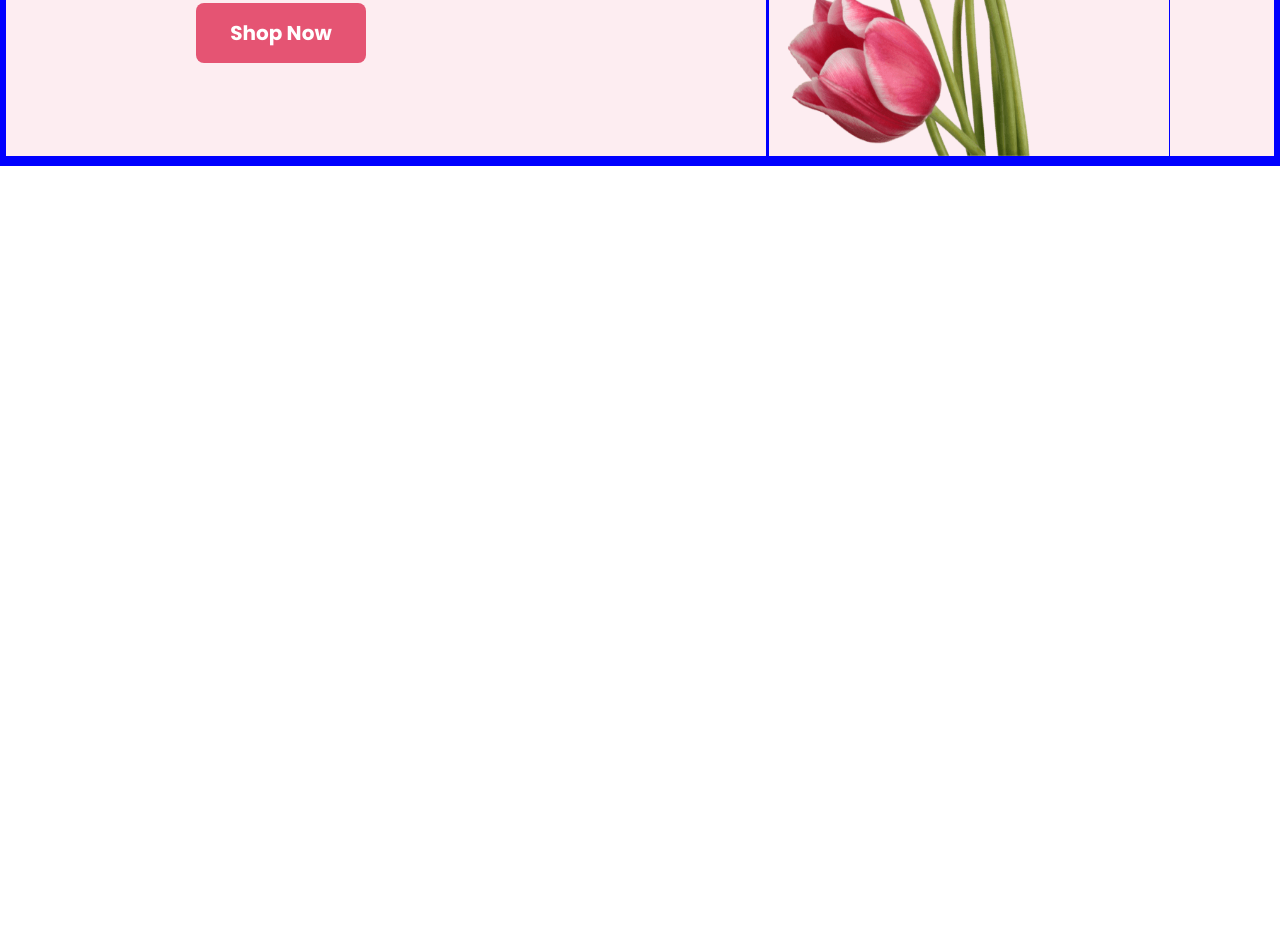
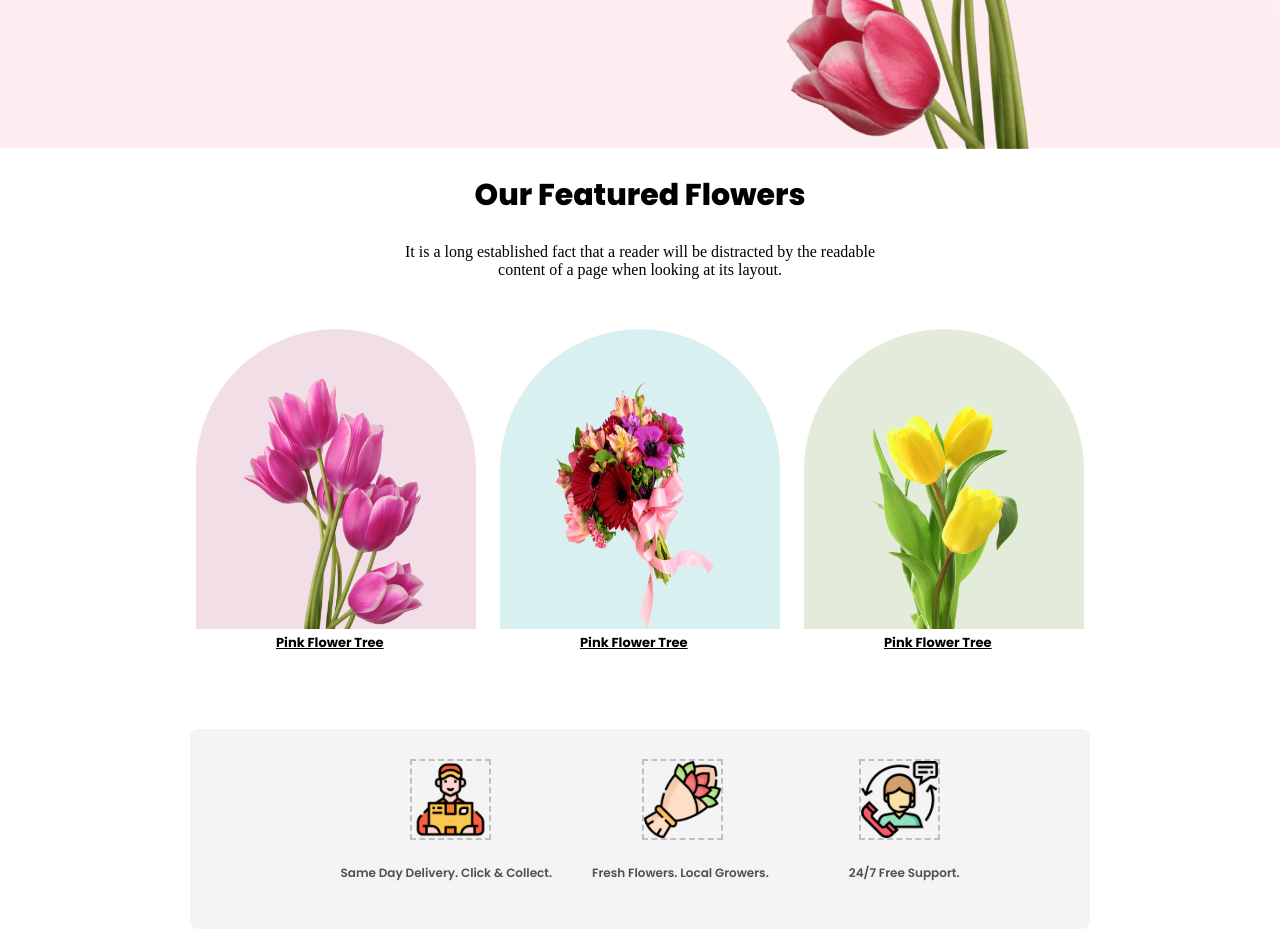
Before and after one commit to nazmulislamgit/flower-shop, a plain HTML site: page index.html in a window 1280 px wide. Shown: the part 491-1423 px from the top of the page. Before the commit the page ends 800 px from the top, so only its background shows below. Drawn offline with Linux system fonts and the light colour scheme.

Commit message:
added the hot deal section

```diff
--- a/css/style.css
+++ b/css/style.css
@@ -18,13 +18,12 @@
     font-style: normal;
   }
 *{
-    border: 1px solid blue;
+    /* border: 1px solid blue; */
 }
 body{
     margin: 0;
     padding: 0;
 }
-
 /* Styles Start Here */
 .header-section{
     background: rgba(229, 84, 115, 0.1);
@@ -35,35 +34,35 @@ body{
 }
 .left-side{
     width: 60%;
-
 }
 .left-side h2{
     font-family: "Poppins", sans-serif;
-    font-size: 50px;
+    font-size: 40px;
     font-weight: 800;
     color: rgb(39, 39, 39);
-    margin-left:190px;
+    margin-left:170px;
     margin-top: 140px;
 }
 .left-side p{
     font-family: "Poppins", sans-serif;
-    font-size: 14px;
+    font-size: 12px;
     font-weight: 400;
     color: rgba(39, 39, 39, 0.6);
-    margin-left:190px;
+    line-height: 1.1rem;
+    margin-left:170px;
 }
 .left-side button{
-    width: 170px;
-    height: 60px;
+    width: 100px;
+    height: 40px;
     border-radius: 8px;
     background: rgb(229, 84, 115);
-    padding: 15px 30px 15px 30px;
+    padding: 10px 15px 10px 15px;
     font-family: "Poppins", sans-serif;
-    font-size: 20px;
+    font-size: 13px;
     font-weight: 700;
     color: #fff;
     border: none;
-    margin-left:190px;
+    margin-left:170px;
 }
 .right-side{
     width: 40%;
@@ -75,3 +74,142 @@ body{
     margin-top: 40px;
     margin-bottom: -5px;
 }
+/* Our Featured Flowers */
+/* .our-featured-section{
+} */
+.our-featured-container{
+    margin: 0 auto;
+    text-align: center;
+}
+.our-featured-container h2{
+    font-family: "Poppins", sans-serif;
+    font-size: 30px;
+    font-weight: 800;
+}
+.rectangle-container{
+    margin: 0 auto;
+    align-items: center;
+    justify-content: center;
+    display: flex;
+    margin: 50px;
+}
+
+.Rectangle-one{
+    width: 280px;
+    height: 300px;
+    border-radius: 200px 200px 0px 0px;
+    background: rgba(167, 33, 98, 0.15);
+    margin-right: 24px;
+}
+.Rectangle-one img{
+    width: 180px;
+    height: 250px;
+    margin-top: 50px;
+    margin-left: 48px;
+}
+.rectangle-onetext{
+    font-family: "Poppins", sans-serif;
+    font-size: 13px;
+    font-weight: 700;
+    text-decoration-line: underline;
+    margin-top: 100px;
+    margin-left: 80px;
+
+}
+.Rectangle-two{
+    width: 280px;
+    height: 300px;
+    border-radius: 200px 200px 0px 0px;
+    background: rgba(5, 151, 160, 0.15);
+    margin-right: 24px;
+}
+.Rectangle-two img{
+    width: 180px;
+    height: 250px;
+    margin-top: 50px;
+    margin-left: 48px;
+}
+.Rectangle-three{
+    width: 280px;
+    height: 300px;
+    border-radius: 300px 300px 0px 0px;
+    background: rgba(71, 125, 17, 0.15);
+}
+.Rectangle-three img{
+    width: 180px;
+    height: 250px;
+    margin-top: 50px;
+    margin-left: 48px;
+}
+/* Same Day Container */
+.same-day-container{
+    border-radius: 8px;
+    background: rgba(39, 39, 39, 0.05);
+    width: 900px;
+    height: 200px;
+    margin: 0 auto;
+    margin-top: 100px;
+    margin-bottom: 80px;
+}
+.same-day-photo-container{
+    display: flex;
+    margin: 0 auto;
+    align-items: center;
+    justify-content: center;
+}
+.same-day-groupph-one img{
+    width: 77px;
+    height: 77px;
+    border-style: dashed;
+    border-width: 2px;
+    color: #bfbfbf;
+    margin-top: 30px;
+    margin-left: 90px;
+}
+.same-day-groupph-one h5{
+    font-family: "Poppins", sans-serif;
+    font-size: 12px;
+    font-weight: 600;
+    color: rgba(39, 39, 39, 0.8);
+    margin-left: 20px;
+}
+.same-day-groupph-two img{
+    width: 77px;
+    height: 77px;
+    border-style: dashed;
+    border-width: 2px;
+    color: #bfbfbf;
+    margin-top: 30px;
+    margin-left: 90px;
+}
+.same-day-groupph-two h5{
+    font-family: "Poppins", sans-serif;
+    font-size: 12px;
+    font-weight: 600;
+    color: rgba(39, 39, 39, 0.8);
+    margin-left: 40px;
+}
+.same-day-groupph-three img{
+    width: 77px;
+    height: 77px;
+    border-style: dashed;
+    border-width: 2px;
+    color: #bfbfbf;
+    margin-top: 30px;
+    margin-left: 90px;
+}
+.same-day-groupph-three h5{
+    font-family: "Poppins", sans-serif;
+    font-size: 12px;
+    font-weight: 600;
+    color: rgba(39, 39, 39, 0.8);
+    margin-left: 80px;
+}
+
+/*  */
+.hot-deal-container{
+    background: rgba(229, 84, 115, 0.05);
+}
+.hot-deal-subcontainer{
+    display: flex;
+}
--- a/index.html
+++ b/index.html
@@ -20,6 +20,59 @@
             </div>
         </section>
     </header>
+    <!-- Our Featured Flowers -->
+     <section>
+        <div class="our-featured-section">
+            <div class="our-featured-container">
+                <h2>Our Featured Flowers</h2>
+                <p>It is a long established fact that a reader will be distracted by the readable <br> content of a page when looking at its layout.</p>
+            </div>
+            <div class="rectangle-container">
+                <div class="Rectangle-one">
+                    <img src="images/pngwing-6.png" alt=""> <br>
+                    <span class="rectangle-onetext">Pink Flower Tree</span>
+                </div>
+                <div class="Rectangle-two">
+                    <img src="images/pngwing-5.png" alt=""> <br>
+                    <span class="rectangle-onetext">Pink Flower Tree</span>
+                </div>
+                <div class="Rectangle-three">
+                    <img src="images/pngwing-7.png" alt=""> <br>
+                    <span class="rectangle-onetext">Pink Flower Tree</span>
+                </div>
+            </div>
+            <div class="same-day-container">
+                <div class="same-day-photo-container">
+                    <div class="same-day-groupph-one">
+                        <img src="images/Group-57.png" alt="">
+                        <h5>Same Day Delivery. Click & Collect.</h5>
+                    </div>
+                    <div class="same-day-groupph-two">
+                        <img src="images/Group-58.png" alt="">
+                        <h5>Fresh Flowers. Local Growers.</h5>
+                    </div>
+                    <div class="same-day-groupph-three">
+                        <img src="images/Group-59.png" alt="">
+                        <h5>24/7 Free Support.</h5>
+                    </div>
+                </div>
+            </div>
+        </div>
+     </section>
+     <!-- Hot Deal ! Sale Up To 25% Off -->
+     <section>
+        <div class="hot-deal-container">
+            <div class="hot-deal-subcontainer">
+            <div>
+                <h4>Hot Deal ! Sale Up To 25% Off</h4>
+                <p>It is a long established fact that a reader will be distracted by the readable <br> content of a page when looking at its layout.</p>
+            </div>
+                <div>
+                <img src="images/pngwing-8.png" alt="">
+            </div>
+        </div>
+        </div>
+     </section>
     <main></main>
     <footer></footer>
 </head>
```
Also changed, not shown: images/Group-57.png (renamed from images/Group 57.png), images/Group-58.png (renamed from images/Group 58.png), images/Group-59.png (renamed from images/Group 59.png), images/pngwing-5.png (renamed from images/pngwing 5.png), images/pngwing-6.png (renamed from images/pngwing 6.png), images/pngwing-7.png (renamed from images/pngwing 7.png), images/pngwing-8.png (renamed from images/pngwing 8.png).
